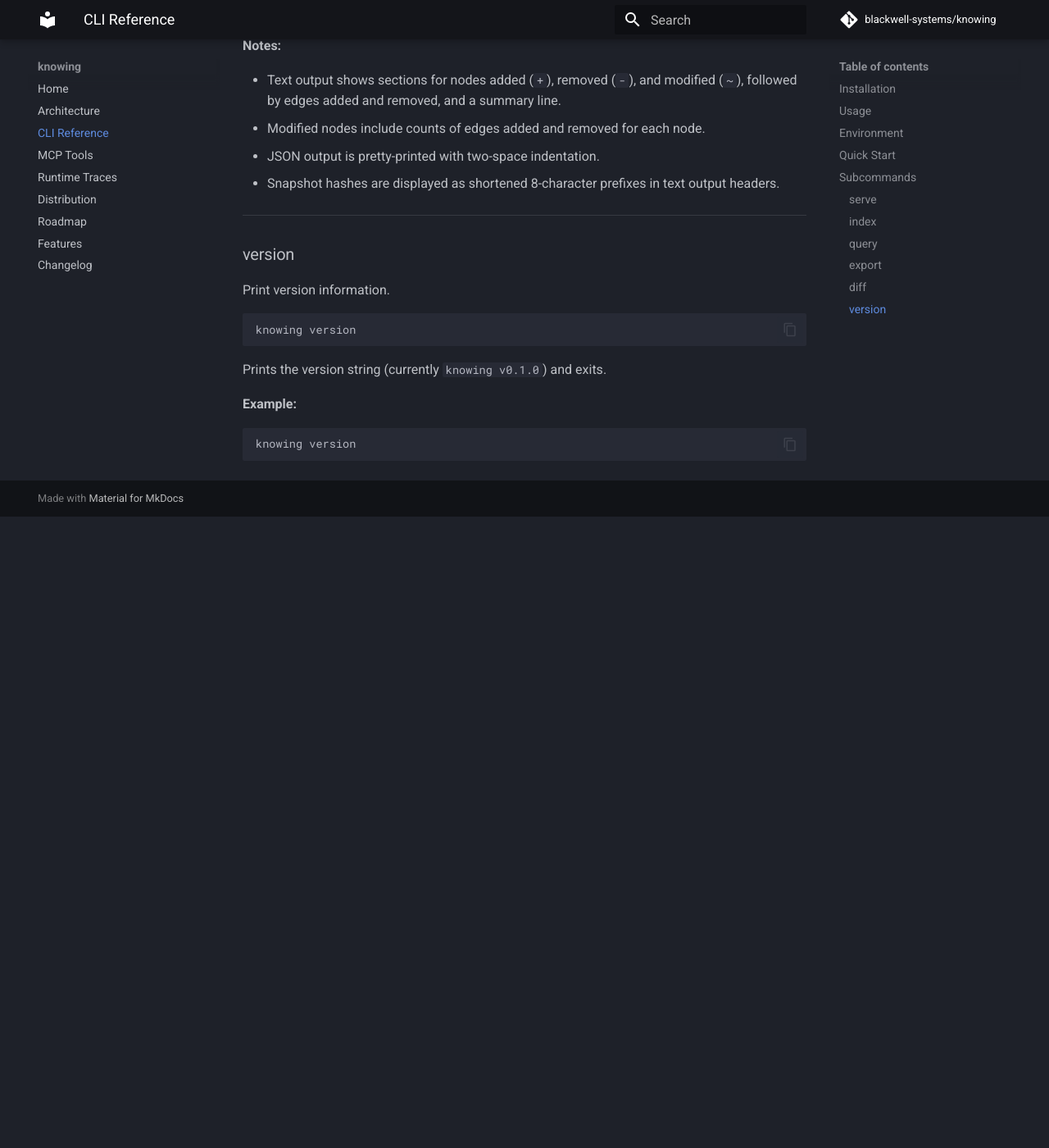
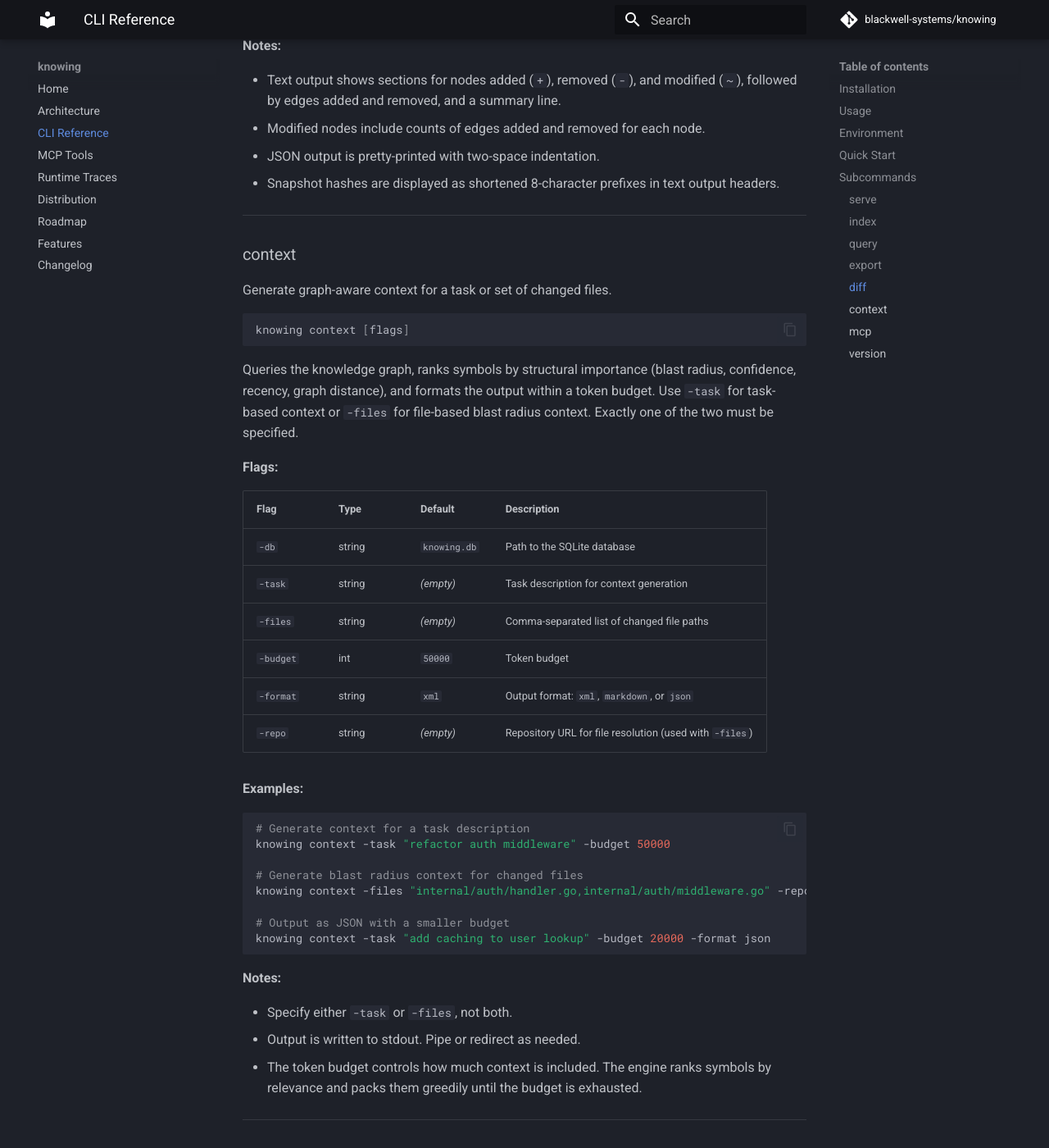
Before and after one commit to blackwell-systems/knowing, an MkDocs documentation site: the page built from docs/CLI.md, in a window 1280 px wide and 1400 px high, scrolled down 6054 px. Shown: the whole window at 82% size. Built offline with MkDocs 1.6.1 and Material for MkDocs 9.7.7, drawn with Linux system fonts in a browser that asks for light colours; comment, search, counter and statistics services are not loaded; before the commit the page ends 6684 px from its top, so only the background shows below that; some of the changed text lies outside the part shown.

Commit message:
docs: fix outdated counts and add missing CLI/MCP documentation
- Update MCP tools badge from 11 to 16
- Add all 16 tools to README table (was missing 5: runtime_traffic,
  dead_routes, trace_stats, context_for_task, context_for_files)
- Add Quick Start and .mcp.json example to README
- Fix CLI subcommand list: 8 commands (was missing context and mcp)
- Add context and mcp subcommand docs to CLI.md
- Fix .mcp.json example to use `knowing mcp -db` (not bare `knowing --db`)
- Add context_for_task and context_for_files to MCP-TOOLS.md
- Update docs/index.md quick start to show mcp subcommand
- Fix roadmap MCP server line from 14 to 16 tools

````diff
--- a/docs/CLI.md
+++ b/docs/CLI.md
@@ -13,7 +13,7 @@ See [DISTRIBUTION.md](DISTRIBUTION.md) for installation instructions.
 knowing <subcommand> [flags]
 ```
 
-Subcommands: `serve`, `index`, `query`, `export`, `diff`, `version`.
+Subcommands: `serve`, `index`, `query`, `export`, `diff`, `context`, `mcp`, `version`.
 
 ## Environment
 
@@ -280,6 +280,100 @@ knowing diff -db /var/lib/knowing/data.db abc123...old abc123...new
 
 ---
 
+### context
+
+Generate graph-aware context for a task or set of changed files.
+
+```
+knowing context [flags]
+```
+
+Queries the knowledge graph, ranks symbols by structural importance (blast
+radius, confidence, recency, graph distance), and formats the output within a
+token budget. Use `-task` for task-based context or `-files` for file-based
+blast radius context. Exactly one of the two must be specified.
+
+**Flags:**
+
+| Flag | Type | Default | Description |
+|------|------|---------|-------------|
+| `-db` | string | `knowing.db` | Path to the SQLite database |
+| `-task` | string | *(empty)* | Task description for context generation |
+| `-files` | string | *(empty)* | Comma-separated list of changed file paths |
+| `-budget` | int | `50000` | Token budget |
+| `-format` | string | `xml` | Output format: `xml`, `markdown`, or `json` |
+| `-repo` | string | *(empty)* | Repository URL for file resolution (used with `-files`) |
+
+**Examples:**
+
+```bash
+# Generate context for a task description
+knowing context -task "refactor auth middleware" -budget 50000
+
+# Generate blast radius context for changed files
+knowing context -files "internal/auth/handler.go,internal/auth/middleware.go" -repo github.com/org/repo
+
+# Output as JSON with a smaller budget
+knowing context -task "add caching to user lookup" -budget 20000 -format json
+```
+
+**Notes:**
+
+- Specify either `-task` or `-files`, not both.
+- Output is written to stdout. Pipe or redirect as needed.
+- The token budget controls how much context is included. The engine ranks
+  symbols by relevance and packs them greedily until the budget is exhausted.
+
+---
+
+### mcp
+
+Run the MCP server over stdio.
+
+```
+knowing mcp [flags]
+```
+
+This is the mode used by AI agents via `.mcp.json` configuration. Opens the
+database and serves MCP tool calls over stdin/stdout until the input stream
+closes or SIGINT/SIGTERM is received. All 16 MCP tools are available.
+
+**Flags:**
+
+| Flag | Type | Default | Description |
+|------|------|---------|-------------|
+| `-db` | string | `knowing.db` | Path to the SQLite database |
+
+**Examples:**
+
+```bash
+# Start the stdio MCP server (used by agent tooling, not invoked directly)
+knowing mcp -db knowing.db
+```
+
+**`.mcp.json` configuration for Claude Code:**
+
+```json
+{
+  "mcpServers": {
+    "knowing": {
+      "command": "knowing",
+      "args": ["mcp", "-db", "/path/to/knowing.db"],
+      "transport": "stdio"
+    }
+  }
+}
+```
+
+**Notes:**
+
+- Requires a pre-built database. Run `knowing index` first.
+- The server blocks until stdin is closed or a signal is received.
+- This subcommand replaces direct use of `knowing serve` for agent integrations
+  that only need stdio MCP access without the HTTP server or file watcher.
+
+---
+
 ### version
 
 Print version information.
````
Also changed, not shown: README.md (+43 -3 lines), docs/MCP-TOOLS.md (+84 -2 lines), docs/index.md (+5 -2 lines), docs/roadmap.md (+1 -1 lines).
